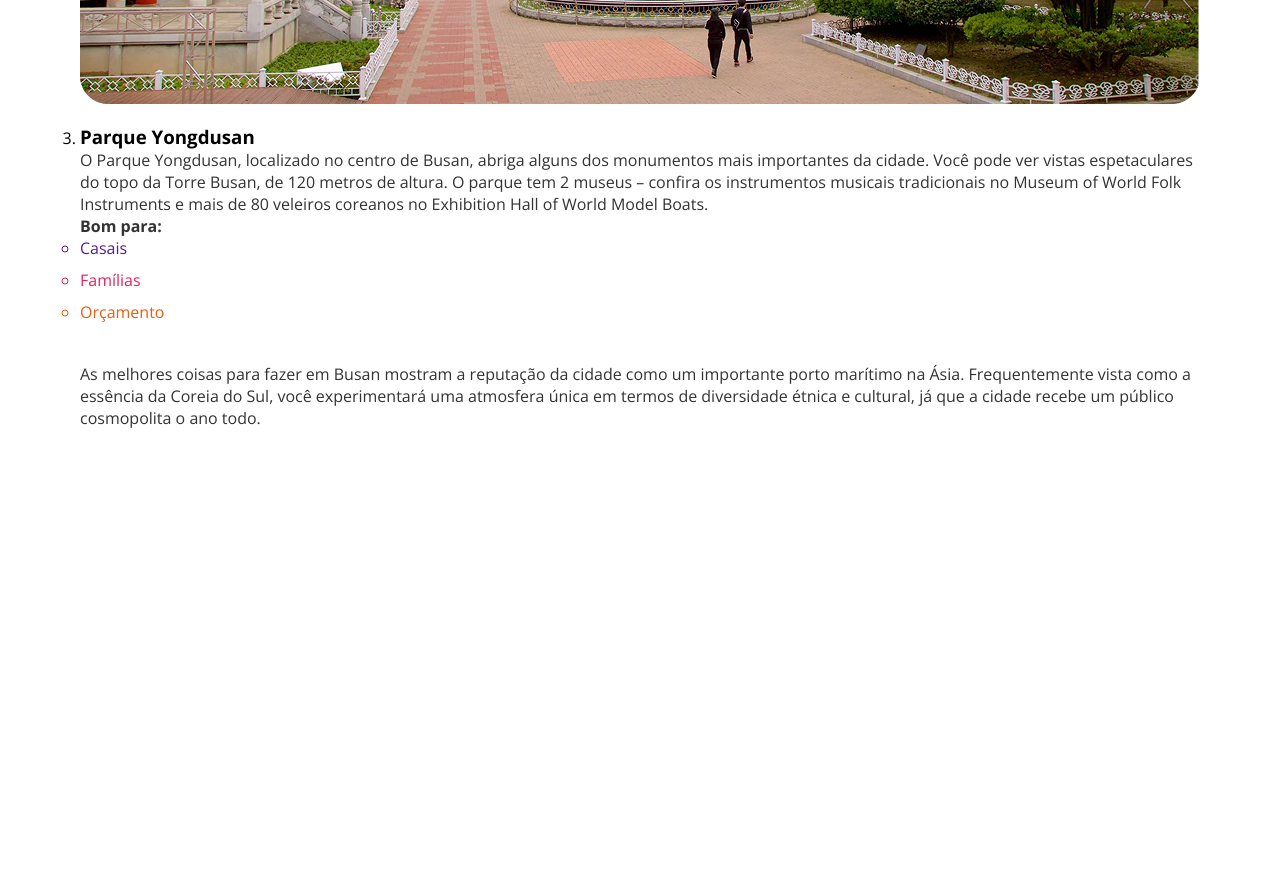
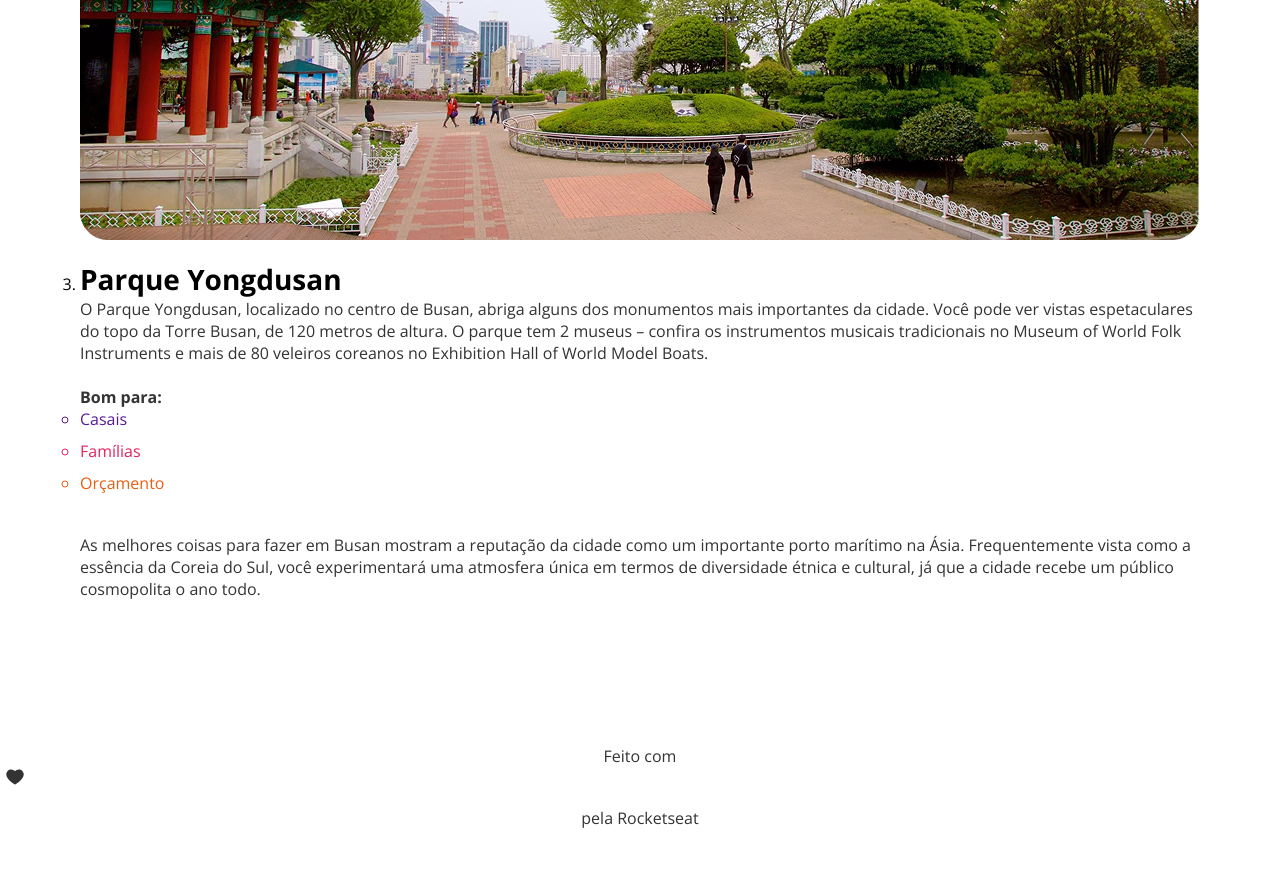
Before and after one commit to ZaaFra/projeto-siteD, a plain HTML site: page index.html in a window 1280 px wide. Shown: the part 2340-3217 px from the top of the page. Before the commit the page ends 2914 px from the top, so only its background shows below. Drawn offline with nearby package versions, Linux system fonts and the light colour scheme.

Commit message:
etapa 2 final

```diff
--- a/index.html
+++ b/index.html
@@ -24,7 +24,7 @@
         </div>
         <img src="assets/image.jpg" alt="imagem de título">
         <div id="descriptionimage">
-          <p>Busan, a estrela em ascensão da Coreia do Sul, oferece de tudo, desde churrascarias de primeira linha até tradicionais barracas de comida de rua. Aqui, exploramos a segunda cidade da Coreia do Sul e descobrimos as suas ofertas culinárias.</p>
+          <p>Busan, a estrela em ascensão da Coreia do Sul, oferece de tudo, desde churrascarias de primeira linha até tradicionais barracas de comida de rua. Aqui, exploramos a segunda cidade da Coreia do Sul e descobrimos as suas ofertas culinárias.</p> <br>
         </div>
       </section>
       <section id="subtitulo1">
@@ -33,14 +33,14 @@
            </div>
           <h2>Descubra 3 destinos imperdíveis em Busan</h2>
           <p>As atrações de Busan vão desde templos budistas centenários que pontilham as montanhas e o litoral da cidade até praias imaculadas com águas cristalinas. Esta cidade litorânea tem muitas coisas para fazer o ano todo - as famílias podem passar o tempo em um aquário à beira-mar, os compradores podem explorar bairros vibrantes e os amantes da natureza podem desfrutar de longas caminhadas até mirantes panorâmicos.</p>
-          <p>Os santuários budistas que pontilham a costa e as montanhas de Busan têm uma arquitetura impressionante que irá encantar os fotógrafos.</p>
+          <p>Os santuários budistas que pontilham a costa e as montanhas de Busan têm uma arquitetura impressionante que irá encantar os fotógrafos.</p> <br> <br>
 
           <img src="assets/yonggungsa.jpg" alt="local 1">
 
           <ol>
             <li>
               <h3>Templo Haedong Yonggungsa</h3>
-              <p>Templo Haedong Yonggungsa é um templo budista localizado no extremo nordeste de Busan. Construído em 1376, é um dos poucos templos na Coreia construídos à beira-mar – você pode desfrutar de vistas do Mar do Leste de um lado e de belas montanhas do outro.</p>
+              <p>Templo Haedong Yonggungsa é um templo budista localizado no extremo nordeste de Busan. Construído em 1376, é um dos poucos templos na Coreia construídos à beira-mar – você pode desfrutar de vistas do Mar do Leste de um lado e de belas montanhas do outro.</p> <br>
               <p><strong>Bom para:</strong></p>
               <div id="corAzul">
                 <ul>
@@ -52,7 +52,7 @@
             <li>
               <img src="assets/beomeo-sa.jpg" alt="local 2">
               <h3>Templo Beomeo-sa</h3>
-              <p>O Templo Beomeo-sa é um dos maiores santuários da Coreia do Sul. Ele está localizado no alto da borda leste da montanha Geumjeongsa e fica distante da agitação da cidade. O Daeungjeon Hall do templo é um exemplo bem preservado da arquitetura da Dinastia Joseon.</p>
+              <p>O Templo Beomeo-sa é um dos maiores santuários da Coreia do Sul. Ele está localizado no alto da borda leste da montanha Geumjeongsa e fica distante da agitação da cidade. O Daeungjeon Hall do templo é um exemplo bem preservado da arquitetura da Dinastia Joseon.</p> <br>
               <p><strong>Bom para:</strong></p>
               <div id="corAzul">
                 <ul>
@@ -64,7 +64,7 @@
             <li>
               <img src="assets/yongdusan.jpg" alt="local 3">
               <h3>Parque Yongdusan</h3>
-              <p>O Parque Yongdusan, localizado no centro de Busan, abriga alguns dos monumentos mais importantes da cidade. Você pode ver vistas espetaculares do topo da Torre Busan, de 120 metros de altura. O parque tem 2 museus – confira os instrumentos musicais tradicionais no Museum of World Folk Instruments e mais de 80 veleiros coreanos no Exhibition Hall of World Model Boats.</p>
+              <p>O Parque Yongdusan, localizado no centro de Busan, abriga alguns dos monumentos mais importantes da cidade. Você pode ver vistas espetaculares do topo da Torre Busan, de 120 metros de altura. O parque tem 2 museus – confira os instrumentos musicais tradicionais no Museum of World Folk Instruments e mais de 80 veleiros coreanos no Exhibition Hall of World Model Boats.</p><br>
               <p><strong>Bom para:</strong></p>
               <ul>
                 <div id="corPurple"> <li>Casais</li> </div>
@@ -80,5 +80,8 @@
         </section>
       </div>
   </main>
+  <footer>
+    <p>Feito com <img src="assets/ph_heart-fill.svg" alt="figurinha" class="figura"> pela Rocketseat </p>
+  </footer>
 </body>
 </html>
--- a/style.css
+++ b/style.css
@@ -52,19 +52,36 @@ h2 {
   font-size: 32px;
   color: #1B1B1B;
 }
+h3 {
+  font-size: 28px;
+}
 #content-destinos {
   display: flex;
   flex-direction: column;
   gap: 20px;
 }
+footer {
+  vertical-align: middle;
+  text-align: center;
+  padding-bottom: 48px;
+}
+footer img {
+  width: 20px;    /* Ajuste o tamanho da figurinha */
+  height: auto;   /* Mantém a proporção da imagem */
+  vertical-align: middle; /* Alinha a imagem verticalmente ao meio do texto */
+  margin-left: 5px;  /* Espaço à esquerda da imagem */
+  margin-right: 5px; /* Espaço à direita da imagem */
+}
 
 ol {
   padding-left: 0;
   margin-bottom:  40px;
+
 }
 
 ol li {
   margin-bottom: 10px;
+
 }
 
 #marg{
```
Also changed, not shown: assets/heart.svg (added), assets/ph_heart-fill.svg (added).
